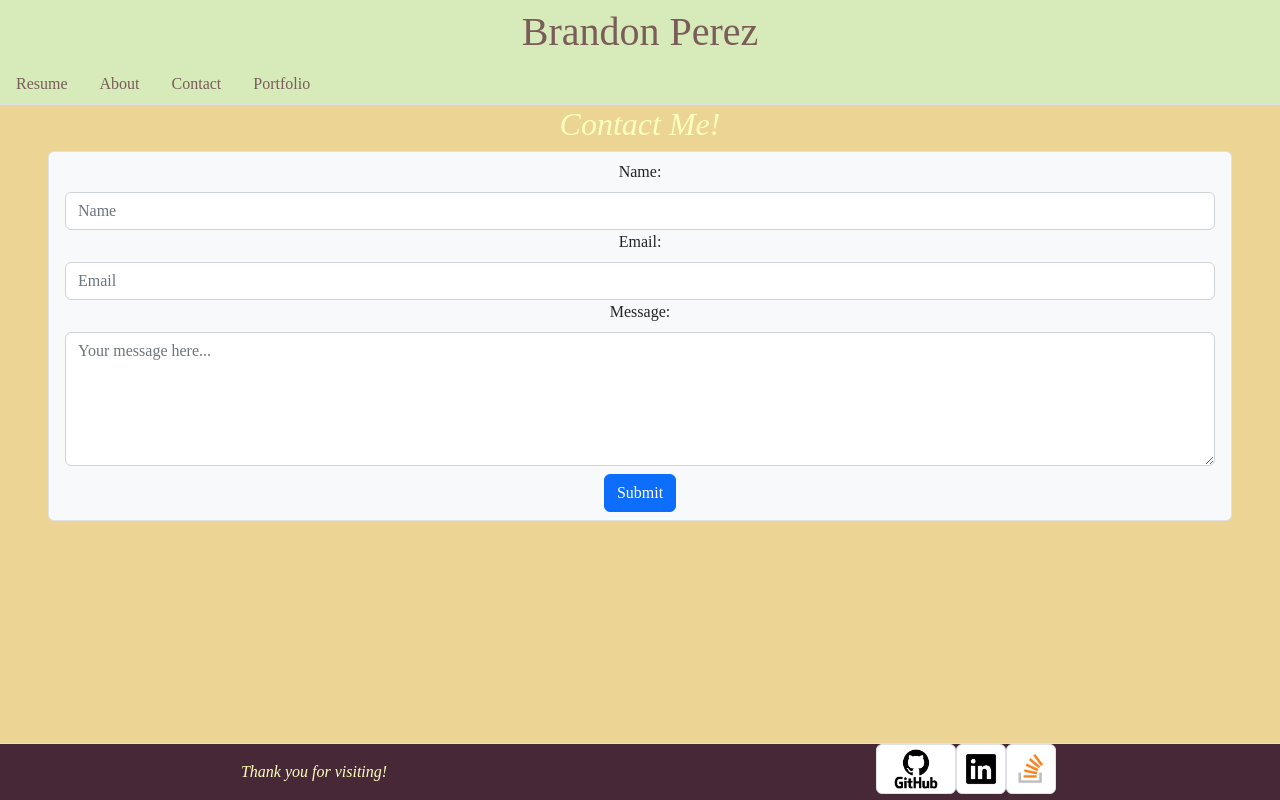
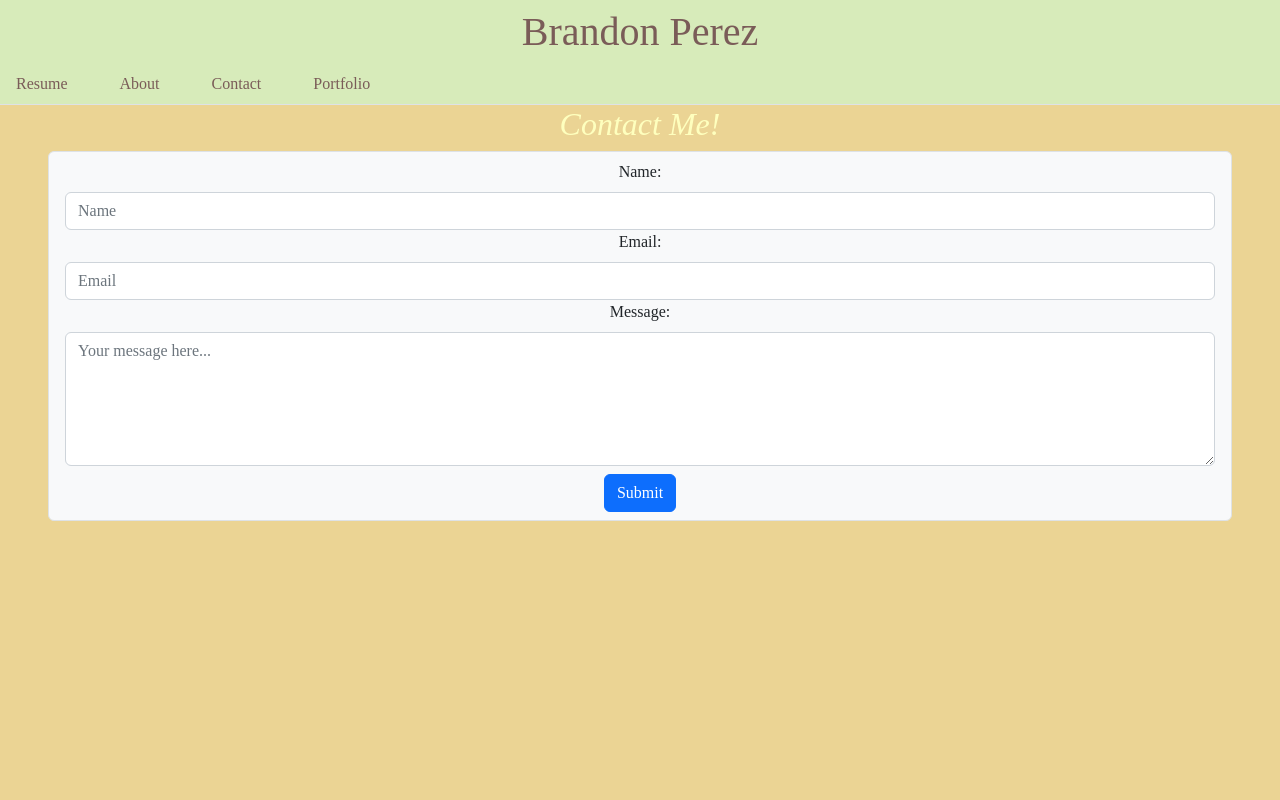
Before and after one commit to Brandon-perez19/React-Portfolio, a React (Create React App) app in the folder client/: page /contact in a window 1280 px wide. Shown: the top 800 px of the page. Built offline with nearby package versions, Linux system fonts and the light colour scheme.

Commit message:
fixed footer issue. Footer now stays at the bottom of every webpage, regardless of content length. Fixed routes, removed useRoutes feature due to 'No Match' route being displayed on page using the 'useRoutes' feature.

```diff
--- a/client/src/App.css
+++ b/client/src/App.css
@@ -11,6 +11,11 @@
   .App-logo {
     animation: App-logo-spin infinite 20s linear;
   }
+}
+
+.resume {
+  display: inline-block;
+  height: 360px;
 }
 
 .App-header {
--- a/client/src/App.js
+++ b/client/src/App.js
@@ -8,15 +8,7 @@ import About from './pages/About';
 import Contact from './pages/Contact';
 import './App.css';
 
-import { BrowserRouter as Router, Routes, Route, useRoutes } from 'react-router-dom'
-
-//used due to multiple paths to the same component
-const About2 = () =>
-  useRoutes([
-    {path:"/", element: <About />},
-    {path:"/about", element: <About />},
-    {path:"React-Portfolio", element: <About />}
-  ])
+import { BrowserRouter as Router, Routes, Route} from 'react-router-dom'
 
 function App() {
   return (
@@ -24,9 +16,19 @@ function App() {
         <div className="App">
           <Header />
           <main>
-          {/* This tag needs to be within Router tags, but not within Routes as its not a react componet or fragment  */}
-          <About2 />
             <Routes>
+              <Route
+              path="/about"
+              element={<About />}
+              />
+              <Route
+              path="/"
+              element={<About />}
+              />
+              <Route
+              path="/React-Portfolio"
+              element={<About />}
+              />
               <Route
                 path="/contact"
                 element={<Contact />}
--- a/client/src/components/Footer/index.js
+++ b/client/src/components/Footer/index.js
@@ -5,7 +5,7 @@ import linkedin from '../../assets/linkedin.png'
 
 function Footer() {
     return (
-        <footer className='border-top row fixed-bottom'style={{backgroundColor: "#472836"}}>
+        <footer className='border-top row'style={{backgroundColor: "#472836", marginTop: "auto"}}>
             <div className="col">
                 <p className="fst-italic pt-3"  style={{color: "#FEFFBE"}}> Thank you for visiting! </p>
             </div>
--- a/client/src/index.css
+++ b/client/src/index.css
@@ -1,25 +1,33 @@
 body {
-  background-color: #EBD494;
+  display: flex;
+  flex-direction: column;
+  min-height: 100vh;
+  background-color: #ebd494;
   margin: 0;
-  font-family: -apple-system, BlinkMacSystemFont, 'Segoe UI', 'Roboto', 'Oxygen',
-    'Ubuntu', 'Cantarell', 'Fira Sans', 'Droid Sans', 'Helvetica Neue',
+  font-family: -apple-system, BlinkMacSystemFont, "Segoe UI", "Roboto", "Oxygen",
+    "Ubuntu", "Cantarell", "Fira Sans", "Droid Sans", "Helvetica Neue",
     sans-serif;
   -webkit-font-smoothing: antialiased;
   -moz-osx-font-smoothing: grayscale;
 }
 
-html, body {
-  height: 100%;
+.viewer {
+  height: 100vh;
 }
 
 code {
-  font-family: source-code-pro, Menlo, Monaco, Consolas, 'Courier New',
+  font-family: source-code-pro, Menlo, Monaco, Consolas, "Courier New",
     monospace;
 }
 * {
-  font-family: 'Times New Roman', Times, serif;
+  font-family: "Times New Roman", Times, serif;
 }
 
-li {
-  text-align: left;
+ul {
+  -moz-column-count: 4;
+  -moz-column-gap: 20px;
+  -webkit-column-count: 4;
+  -webkit-column-gap: 20px;
+  column-count: 4;
+  column-gap: 20px;
 }
--- a/client/src/pages/About.js
+++ b/client/src/pages/About.js
@@ -3,7 +3,7 @@ import photo from '../assets/IMG_0258.JPG'
 
 function About() {
     return (
-        <section className='my-3'>
+        <div className='my-3 viewer'>
             <h1 id="about" style={{color: "#FEFFBE"}}> Who am I?</h1>
             <img className="img-thumbnail" style={{
                 height: "600px",
@@ -12,7 +12,7 @@ function About() {
             <p className='text-start mx-3 my-3'>
             Lorem ipsum dolor sit amet, consectetur adipiscing elit, sed do eiusmod tempor incididunt ut labore et dolore magna aliqua. Ut enim ad minim veniam, quis nostrud exercitation ullamco laboris nisi ut aliquip ex ea commodo consequat. Duis aute irure dolor in reprehenderit in voluptate velit esse cillum dolore eu fugiat nulla pariatur. Excepteur sint occaecat cupidatat non proident, sunt in culpa qui officia deserunt mollit anim id est laborum.
             </p>
-        </section>
+        </div>
     );
 }
 
--- a/client/src/pages/Contact.js
+++ b/client/src/pages/Contact.js
@@ -33,7 +33,7 @@ function Contact() {
     }
 
     return (
-        <section>
+        <div className="viewer">
             <h2 className="fst-italic" style={{color: "#FEFFBE"}}>Contact Me!</h2>
             <form className="mb-3 mx-5 border rounded bg-light" onSubmit={handleSubmit}>
 
@@ -56,7 +56,7 @@ function Contact() {
                 )}
                 <button type="submit" className="btn btn-primary mb-2"> Submit</button>
             </form>
-        </section>
+        </div>
 
     )
 }
--- a/client/src/pages/NoMatch.js
+++ b/client/src/pages/NoMatch.js
@@ -2,9 +2,9 @@ import React from 'react';
 
 const NoMatch = () => {
     return (
-        <div>
+        <section>
             We couldn't find the page you were looking for.
-        </div>
+        </section>
     );
 };
 
--- a/client/src/pages/Portfolio.js
+++ b/client/src/pages/Portfolio.js
@@ -53,7 +53,7 @@ function Portfolio() {
         }
     ]
     return (
-        <div>
+        <div className='viewer'>
             <h2 style={{color: "#FEFFBE"}}> Featured Projects </h2>
             <div className='row'>
                 {projectsArr.map((project, i) => (
--- a/client/src/pages/Resume.js
+++ b/client/src/pages/Resume.js
@@ -2,11 +2,14 @@ import resume from '../assets/Brandon_Perez_Resume.pdf'
 
 function Resume() {
     return (
-        <div>
+        <div className='viewer'>
             <h2 style={{ color: "#FEFFBE" }}> Professional Skills </h2>
             <div>
-                <div style={{ display: "inline-block", textAlign: "left" }}>
-                    <ul className="list-group list-group-flush" >
+                <h4>Click <a href={resume} className="text-decoration-none link-light " download> here </a> to download my resume! </h4>
+            </div>
+            <section>
+                <div className='viewer' style={{display: "inline", textAlign: "left"}}>
+                    <ul>
                         <li> Database integration</li>
                         <li> MongoDB</li>
                         <li> SQL</li>
@@ -24,10 +27,7 @@ function Resume() {
                         <li> Adaptability </li>
                     </ul>
                 </div>
-                <div style={{ display: "inline-block", textAlign: "right" }}>
-                    <h4>Click <a href={resume} className="text-decoration-none" download> here </a> to download my resume! </h4>
-                </div>
-            </div>
+            </section>
         </div>
     )
 }
```
